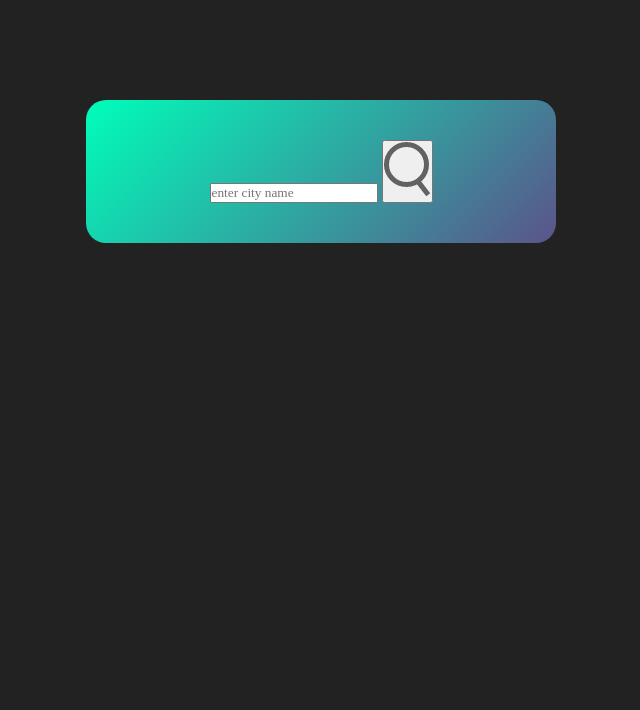
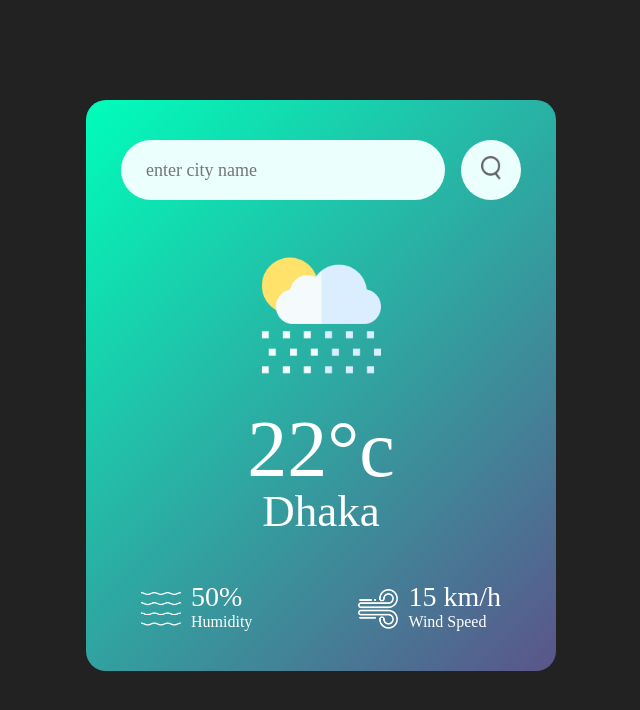
Before and after one commit to NureAlam68/weather-app, a plain HTML site: page index.html in a window 1280 px wide. Shown: the whole page, without its empty margins (319-959 px from the left). Drawn offline with Linux system fonts and the light colour scheme.

Commit message:
css design done

```diff
--- a/index.html
+++ b/index.html
@@ -12,6 +12,27 @@
             <input type="text" placeholder="enter city name" spellcheck="false">
             <button><img src="assets/search.png"></button>
         </div>
+        <div class="weather">
+            <img class="weather-icon" src="assets/rain.png">
+            <h1 class="temp">22°c</h1>
+            <h2 class="city">Dhaka</h2>
+            <div class="details">
+                <div class="col">
+                    <img src="assets/humidity.png">
+                    <div>
+                        <p class="humidity">50%</p>
+                        <p>Humidity</p>
+                    </div>
+                </div>
+                <div class="col">
+                    <img src="assets/wind.png">
+                    <div>
+                        <p class="humidity">15 km/h</p>
+                        <p>Wind Speed</p>
+                    </div>
+                </div>
+            </div>
+        </div>
     </div>
     <!-- javascript file -->
     <script src="js/app.js"></script>
--- a/styles/style.css
+++ b/styles/style.css
@@ -19,3 +19,77 @@ body {
     padding: 40px 35px;
     text-align: center;
 }
+
+.search {
+    width: 100%;
+    display: flex;
+    align-items: center;
+    justify-content: space-between;
+}
+
+.search input {
+    border: 0;
+    outline: 0;
+    background: #ebfffc;
+    color: #555;
+    padding: 10px 25px;
+    height: 60px;
+    border-radius: 30px;
+    flex: 1;
+    margin-right: 16px;
+    font-size: 18px;
+}
+
+.search button {
+    border: 0;
+    outline: 0;
+    background: #ebfffc;
+    border-radius: 50%;
+    width: 60px;
+    height: 60px;
+    cursor: pointer;
+}
+
+.search button img {
+    width: 20px;
+}
+
+.weather-icon {
+    width: 170px;
+    margin-top: 30px;
+}
+
+.weather h1 {
+    font-size: 80px;
+    font-weight: 500;
+}
+
+.weather h2 {
+    font-size: 45px;
+    font-weight: 400;
+    margin-top: -10px;
+}
+
+.details {
+    display: flex;
+    align-items: center;
+    justify-content: space-between;
+    padding: 0 20px;
+    margin-top: 50px;
+}
+
+.col {
+    display: flex;
+    align-items: center;
+    text-align: left;
+}
+
+.col img {
+    width: 40px;
+    margin-right: 10px;
+}
+
+.humidity, .wind {
+    font-size: 28px;
+    margin-top: -6px;
+}
```
